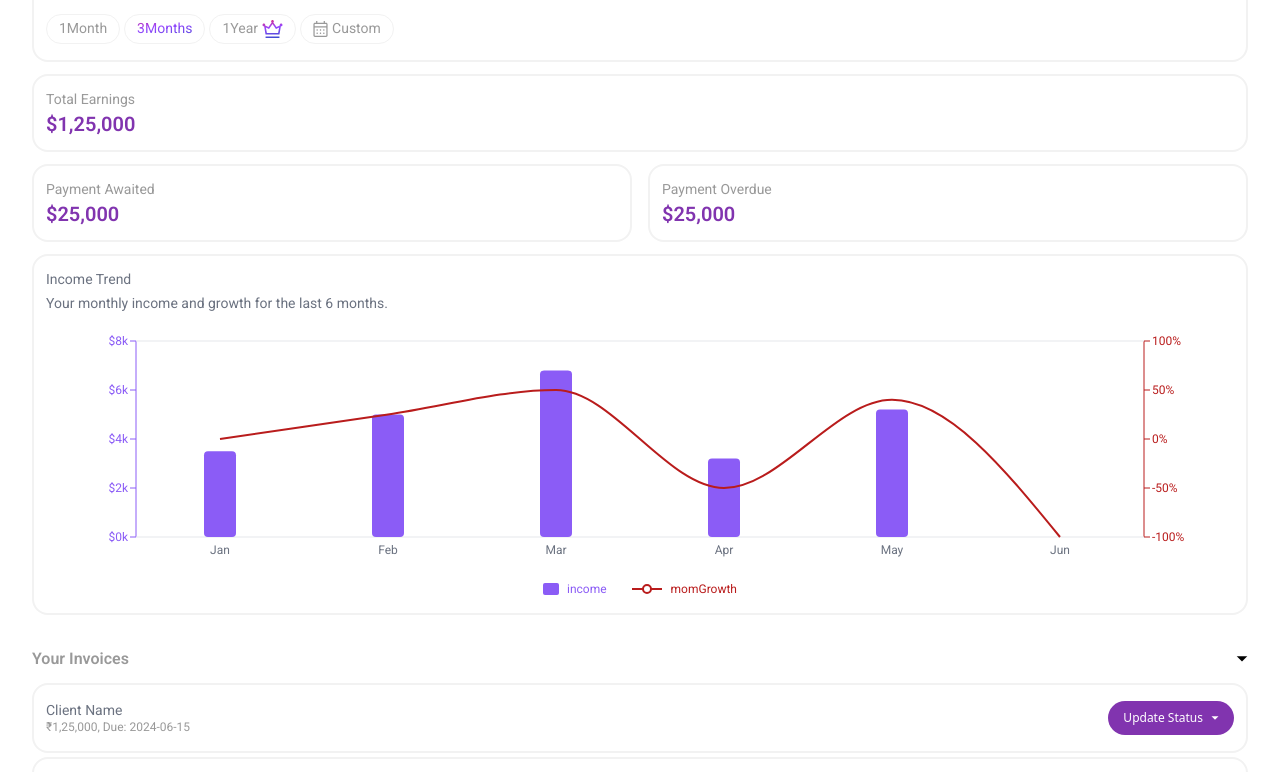
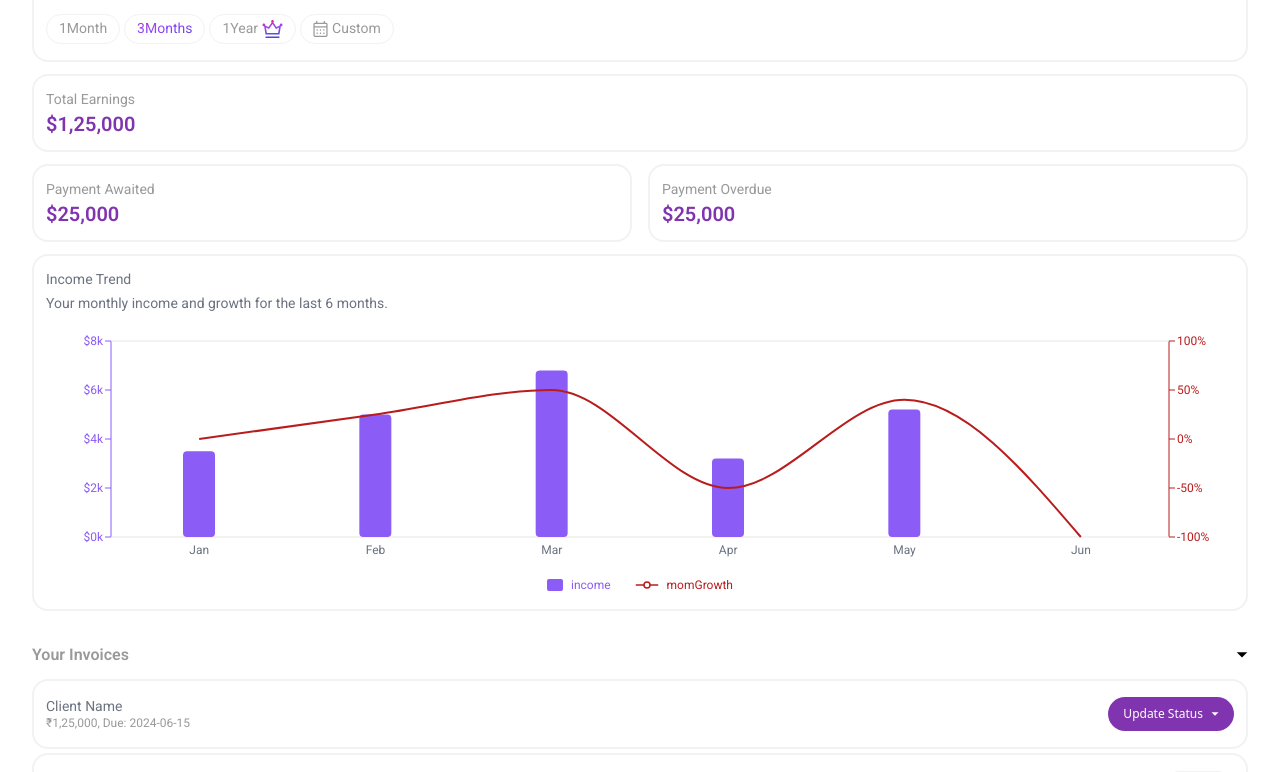
Before and after one commit to Abeloth19/invoice-dashboard, a React (Vite) app: page / in a window 1280 px wide. Shown: the part 392-1164 px from the top of the page. Built offline with nearby package versions, Linux system fonts and the light colour scheme.

Commit message:
Fixes : graph issues

```diff
--- a/src/components/IncomeChart.tsx
+++ b/src/components/IncomeChart.tsx
@@ -12,16 +12,16 @@ const data = [
 
 const IncomeChart = () => {
   return (
-    <div className="w-full">
-      <div className="h-64">
-        <ResponsiveContainer width="100%" height="100%">
+    <div className="w-full focus:outline-none">
+      <div className="h-64 [&_*:focus]:outline-none [&_*]:focus:outline-none">
+        <ResponsiveContainer width="100%" height="100%" style={{ outline: 'none' }}>
           <ComposedChart
             data={data}
             margin={{
               top: 20,
-              right: 30,
+              right: 5,
               bottom: 10,
-              left: 30,
+              left: 5,
             }}
           >
             <XAxis
@@ -81,7 +81,7 @@ const IncomeChart = () => {
         </ResponsiveContainer>
       </div>
 
-      <div className="flex items-center justify-center gap-6 mt-1">
+      <div className="flex items-center justify-center gap-6 mt-0">
         <div className="flex items-center gap-2">
           <div className="w-4 h-3 bg-[#8B5CF6] rounded-sm"></div>
           <span className="text-xs font-roboto font-medium text-[#8B5CF6]">income</span>
--- a/src/icons/MomGrowthIcon.tsx
+++ b/src/icons/MomGrowthIcon.tsx
@@ -2,7 +2,7 @@ interface MomGrowthIconProps {
   className?: string;
 }
 
-export const MomGrowthIcon = ({ className = "w-[32px] h-[10px]" }: MomGrowthIconProps) => {
+export const MomGrowthIcon = ({ className = "w-[24px] h-[10px]" }: MomGrowthIconProps) => {
   return (
     <svg
       width="32"
```
